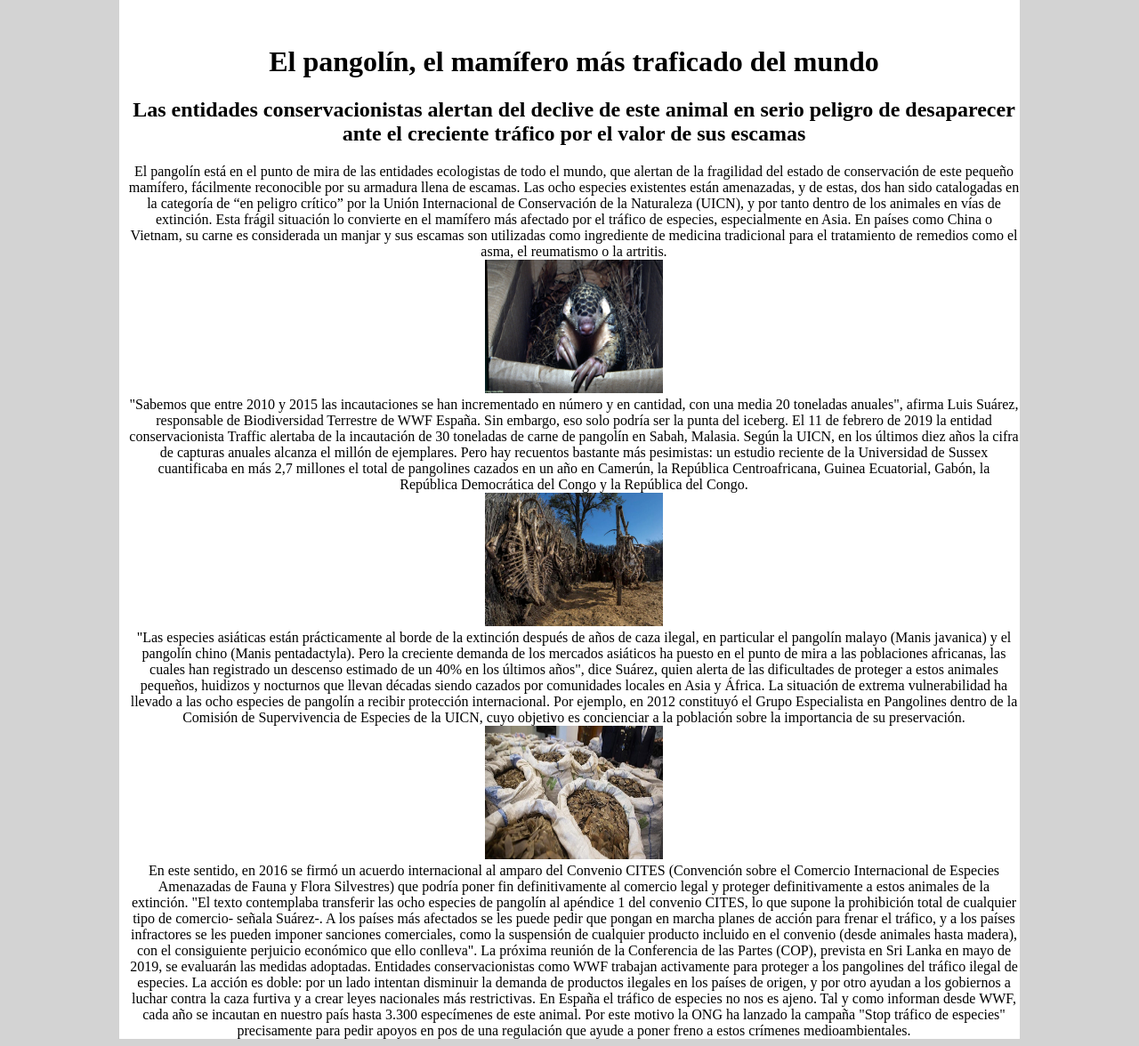
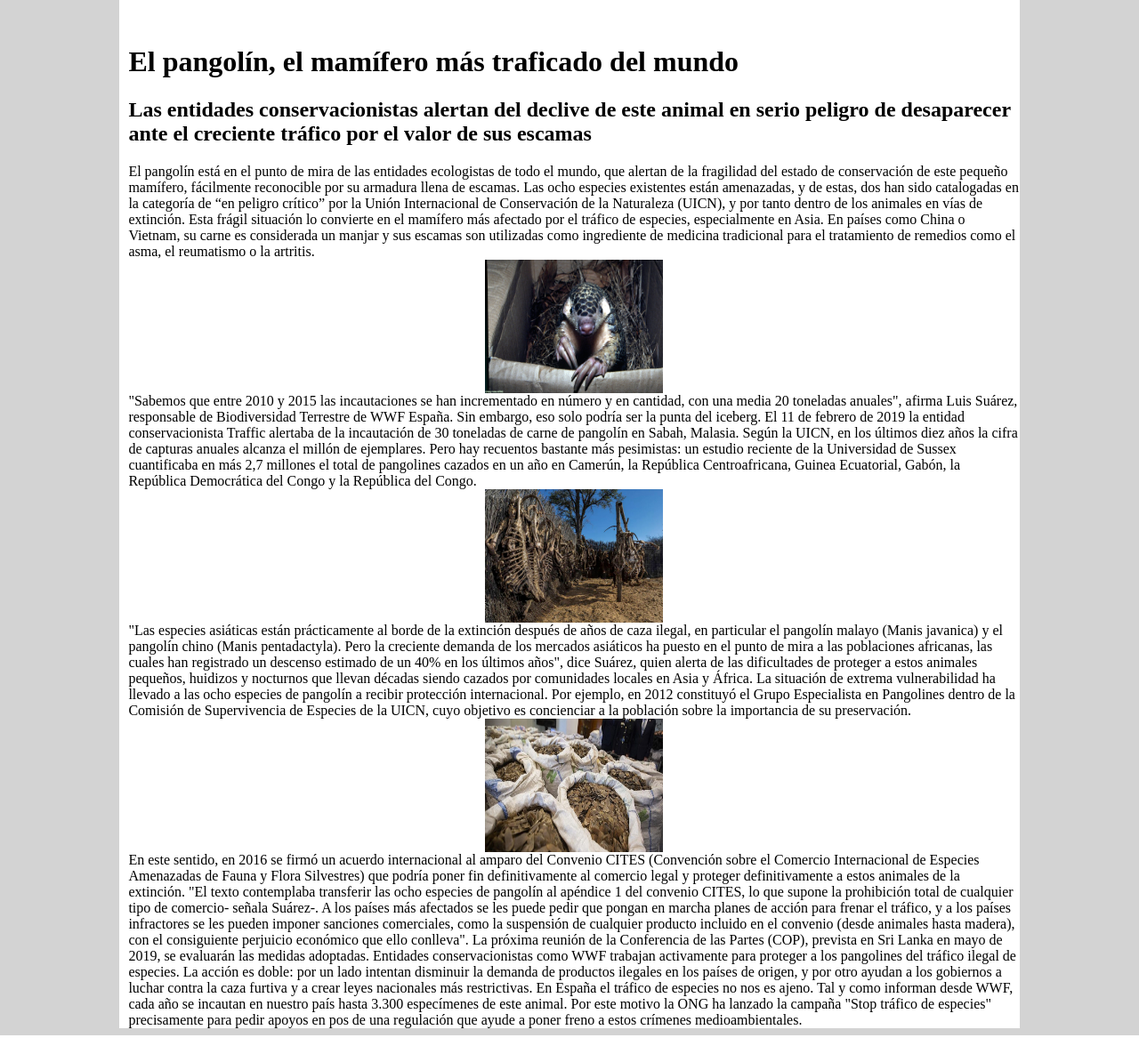
Before and after one commit to pauCanovas/practica-1-parte-3, a PHP site: page /info.php in a window 1280 px wide. Shown: the part 98-1274 px from the top of the page at 89% size. Run offline with PHP 8.4, Linux system fonts and the light colour scheme.

Commit message:
correccion
padding-top repetido

```diff
--- a/downloads.php
+++ b/downloads.php
@@ -8,7 +8,7 @@
     <body>
         <div id="wrapper">
             <?php include 'menu.php';?>
-            <div id="contenido">
+            <div id="texto">
                 <ul>
                     <li><a title="Document odt" href="descargas/eigrp.odt"><img class="logo" src="img/document-logo.png" alt="redes" />Redes</a></li>
                     <li><a title="Document pdf" href="descargas/horari.pdf"><img class="logo" src="img/pdf-logo.png" alt="Documento pdf" />Horario DAW</a></li>
--- a/info.php
+++ b/info.php
@@ -8,7 +8,7 @@
     <body>
         <div id="wrapper">
             <?php include 'menu.php';?>
-            <div id="contenido">
+            <div id="texto">
                 <h1>El pangolín, el mamífero más traficado del mundo</h1>
                 <h2>Las entidades conservacionistas alertan del declive de este animal en serio peligro de desaparecer ante el creciente tráfico por el valor de sus escamas</h2>
                 <div>
--- a/style.css
+++ b/style.css
@@ -27,10 +27,15 @@
 }
 
 #contenido{
-  padding-top: 80px;
   padding-left: 10px;
   padding-top: 120px;
   text-align: center;
+}
+
+#texto{
+  padding-left: 10px;
+  padding-top: 120px;
+  text-align: left;
 }
 
 .logo{
@@ -82,3 +87,10 @@
 #pangolin3:hover{
   transform: scale(1.3)
 }
+
+img {
+  display: block;
+  margin-left: auto;
+  margin-right: auto;
+  width: 50%;
+}
```
